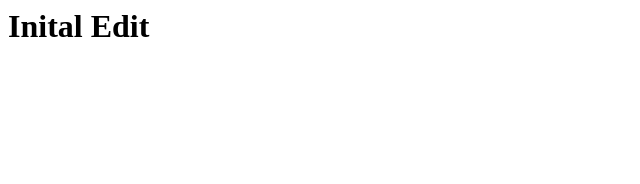
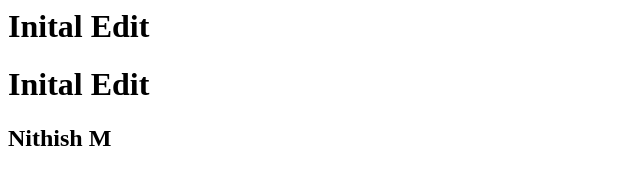
Before and after one commit to trailaccount/git-practice, a plain HTML site: page index.html in a window 1280 px wide. Shown: the whole page, without its empty margins (0-640 px from the left). Drawn offline with Linux system fonts and the light colour scheme.

Commit message:
updated index.html

```diff
--- a/index.html
+++ b/index.html
@@ -1 +1,3 @@
 <h1>Inital Edit</h1>
+<h1>Inital Edit</h1>
+<h2>Nithish M</h2>
```
